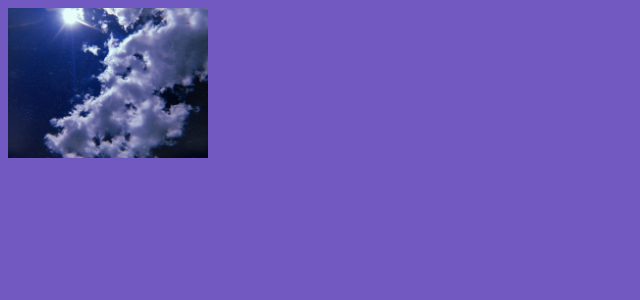
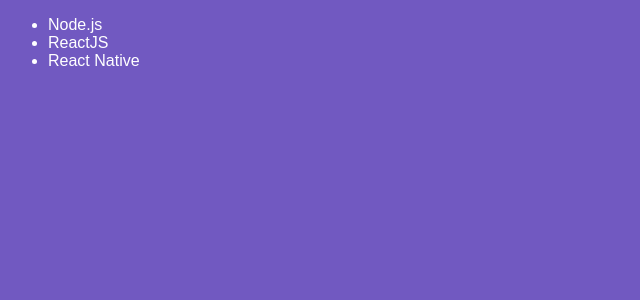
Before and after one commit to Patrick-Wilker/gostack-module-04-react, a React app: page / in a window 1280 px wide. Shown: the top 300 px of the page, without its empty margins (0-640 px from the left). Built offline with nearby package versions, Linux system fonts and the light colour scheme.

Commit message:
Create class components

```diff
--- a/babel.config.js
+++ b/babel.config.js
@@ -3,4 +3,7 @@
         "@babel/preset-env",
         "@babel/preset-react"
     ],
+    plugins:[
+        '@babel/plugin-proposal-class-properties'
+    ]
 }
--- a/package.json
+++ b/package.json
@@ -9,6 +9,7 @@
   },
   "devDependencies": {
     "@babel/core": "^7.11.1",
+    "@babel/plugin-proposal-class-properties": "^7.10.4",
     "@babel/preset-env": "^7.11.0",
     "@babel/preset-react": "^7.10.4",
     "babel-loader": "^8.1.0",
--- a/src/App.js
+++ b/src/App.js
@@ -1,10 +1,10 @@
 import React from 'react'
 import './App.css'
 
-import sky from './assets/sky.jpg'
+import TechList from './components/TechList'
 
 function App(){
-    return <img width="200px" src={sky} />
+    return <TechList />
 }
 
 export default App
--- /dev/null
+++ b/src/components/TechList.js
@@ -0,0 +1,23 @@
+import React, {Component} from 'react'
+
+class TechList extends Component{
+    state = {
+        techs: [
+            'Node.js',
+            'ReactJS',
+            'React Native'
+        ]
+    }
+
+    render(){
+        return (
+            <ul>
+                <li>Node.js</li>
+                <li>ReactJS</li>
+                <li>React Native</li>
+            </ul>
+        )
+    }
+}
+
+export default TechList
```
